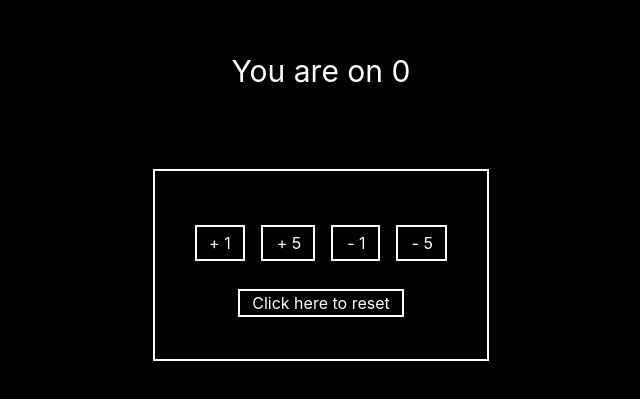
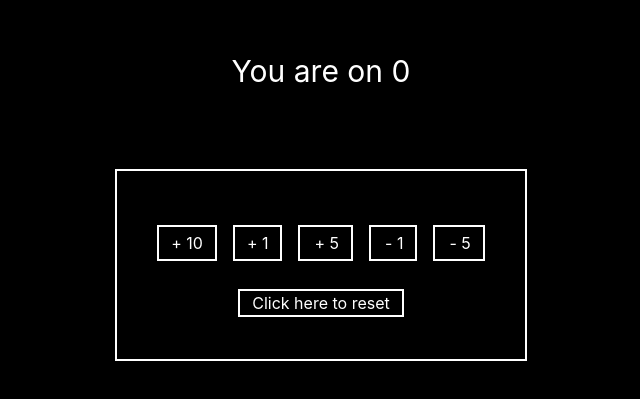
Before and after one commit to Killdroid2342/increment-app, a React (Create React App) app: page / in a window 1280 px wide. Shown: the part 155-554 px from the top of the page, without its empty margins (319-959 px from the left). Built offline with nearby package versions, Linux system fonts and the light colour scheme; the HTML template or start-up script is replaced by a standard one.

Commit message:
added + 10 button

```diff
--- a/src/components/Count/counter.js
+++ b/src/components/Count/counter.js
@@ -30,6 +30,9 @@ const Counter = () => {
       <h1 className='text-3xl mt-52'>You are on {up}</h1>
       <div className='flex flex-col items-center justify-center p-10 h-48 border-2 border-white mt-20'>
         <div>
+          <button className='border-2 border-white pt-1 pb-1 mt-3 pl-3 pr-3 mr-4'>
+            + 10
+          </button>
           <button
             className='border-2 border-white pt-1 pb-1 mt-3 pl-3 pr-3 mr-4'
             onClick={addOne}
```
